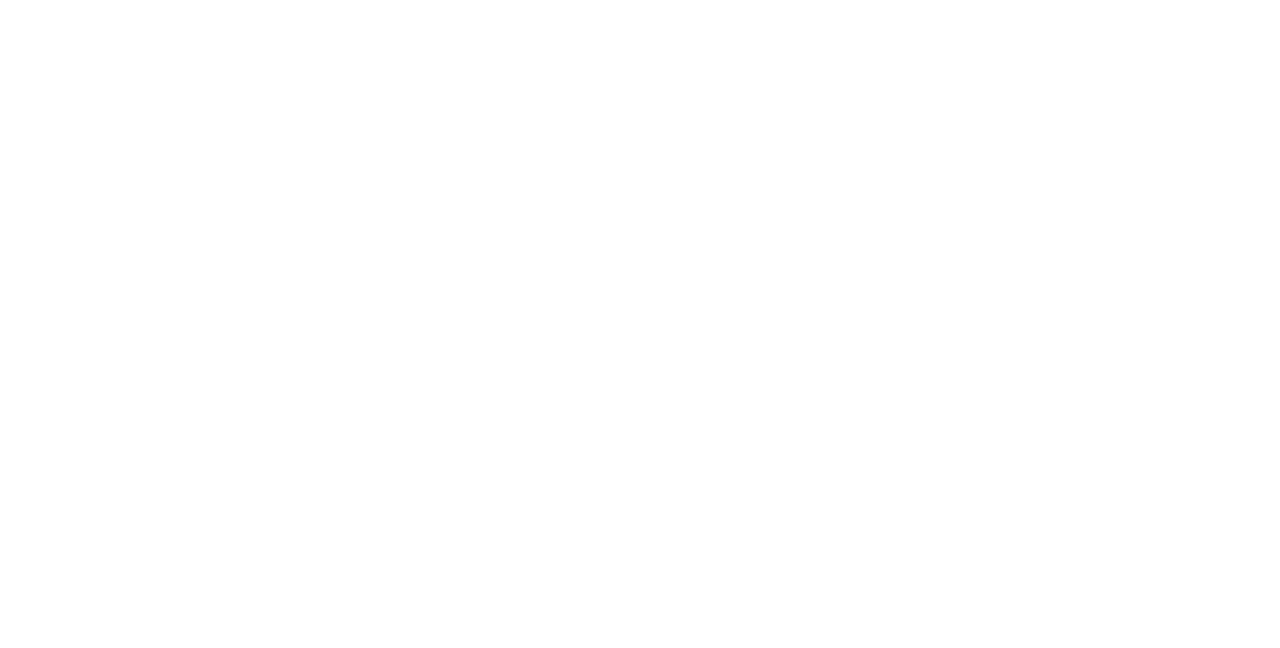
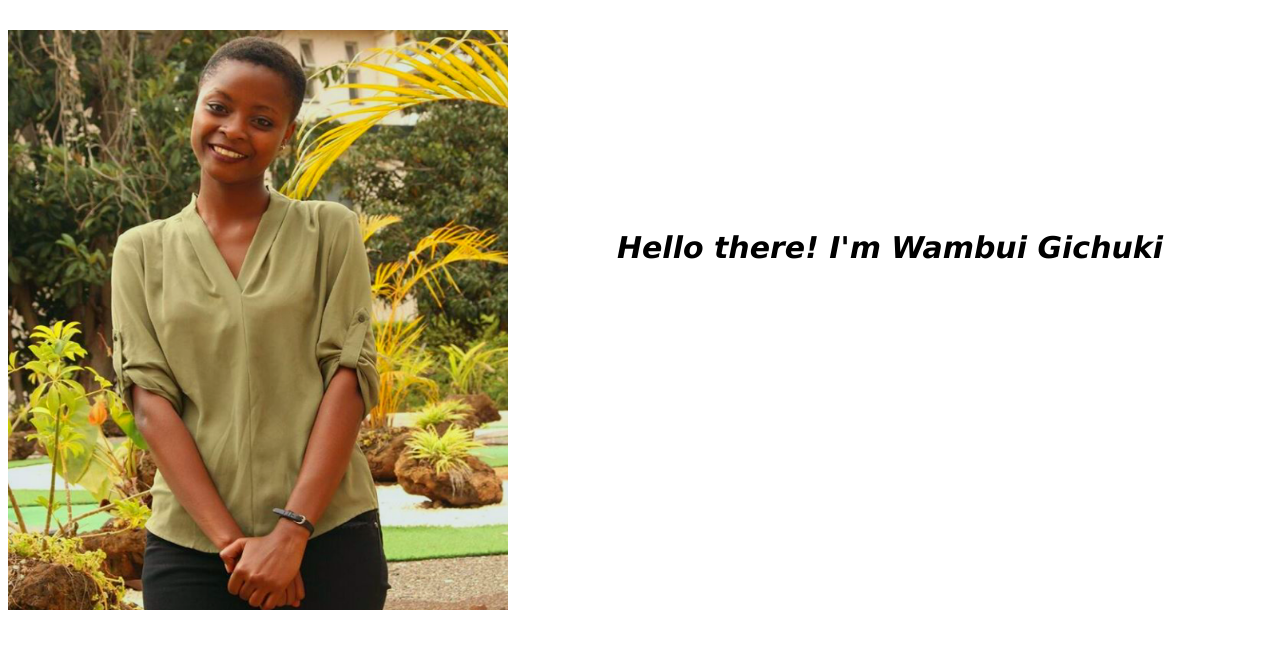
Before and after one commit to Anngichuki/ip, a plain HTML site: page index.html in a window 1280 px wide. Drawn offline with Linux system fonts and the light colour scheme.

Commit message:
add id of image and wambui on html and styling on css

```diff
--- a/css/styles.css
+++ b/css/styles.css
@@ -0,0 +1,3 @@
+#image{float: left;height: 580px;width: 500px;}
+#wambui{font-family: Geneva;font-style: italic;font-weight: bold;text-align: center;padding-top: 200px;
+font-size: 30px}
--- a/index.html
+++ b/index.html
@@ -2,8 +2,16 @@
 <html lang="en">
 <head>
     <title>Independent project</title>
+    <link href="css/styles.css" rel="stylesheet" type="text/css"
 </head>
 <body>
+    <div>
+      <img id="image" src="image/ann.png">
+      <p id="wambui">Hello there! I'm Wambui Gichuki</p>
+    </div>
+</body>
+
+
 
 </body>
 </html>
```
Also changed, not shown: image/ann.png (added), image/land.jpg (added).
